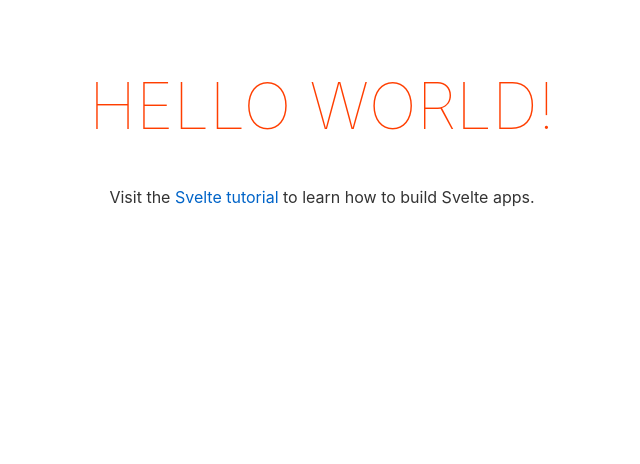
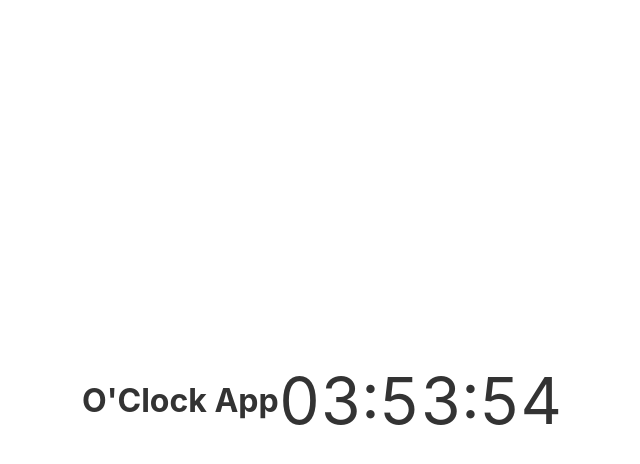
Before and after one commit to yamanoku/oclock, a Svelte app: page / in a window 1280 px wide. Shown: the top 464 px of the page, without its empty margins (318-958 px from the left). Built offline with nearby package versions, Linux system fonts and the light colour scheme.

Commit message:
feat: timer function

```diff
--- a/src/App.svelte
+++ b/src/App.svelte
@@ -1,25 +1,39 @@
 <script lang="ts">
-  export let name: string;
+  import { onMount } from "svelte";
+  let time = new Date();
+
+  $: hours = String(time.getHours()).padStart(2, "0");
+  $: minutes = String(time.getMinutes()).padStart(2, "0");
+  $: seconds = String(time.getSeconds()).padStart(2, "0");
+
+  onMount(() => {
+    const interval = setInterval(() => {
+      time = new Date();
+    }, 1000);
+    return () => {
+      clearInterval(interval);
+    };
+  });
 </script>
 
 <main>
-  <h1>Hello {name}!</h1>
-  <p>Visit the <a href="https://svelte.dev/tutorial">Svelte tutorial</a> to learn how to build Svelte apps.</p>
+  <h1 class="visually-hidden">O'Clock App</h1>
+  <div id="oclock" role="timer" aria-live="polite" aria-atomic="true">
+    {hours}:{minutes}:{seconds}
+  </div>
 </main>
 
 <style>
   main {
-  text-align: center;
-  padding: 1em;
-  max-width: 240px;
-  margin: 0 auto;
+    display: flex;
+    justify-content: center;
+    align-items: center;
+    height: 100%;
   }
 
-h1 {
-  color: #ff3e00;
-  text-transform: uppercase;
+  div {
     font-size: 4em;
-  font-weight: 100;
+    font-variant-numeric: tabular-nums;
   }
 
   @media (min-width: 640px) {
```
Lines whose indentation alone changed are shown as unchanged.
